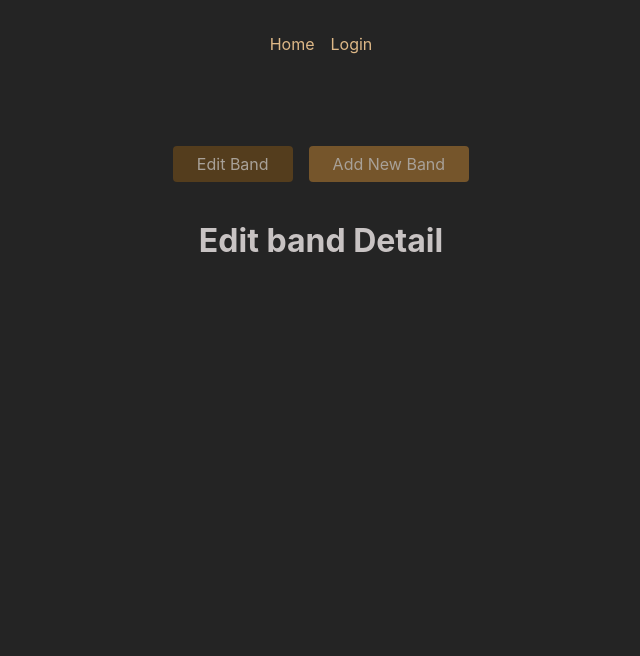
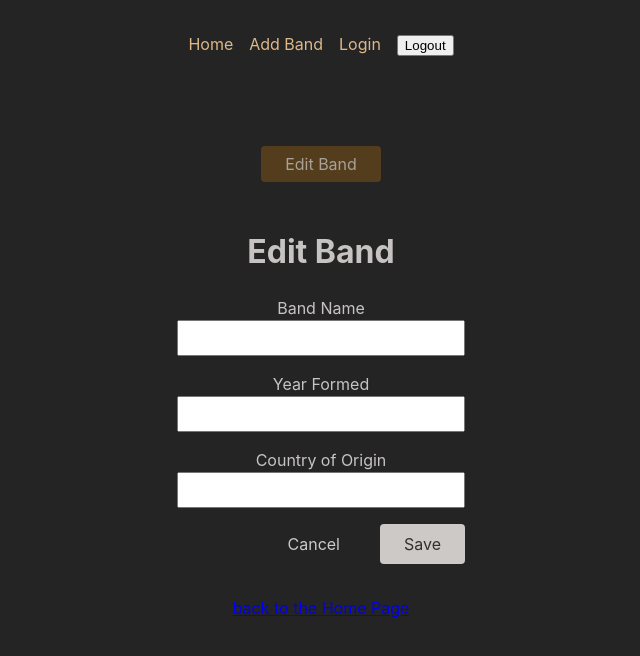
Before and after one commit to Alexit0/BandsAppReact, a React (Create React App) app: page /band/1/edit in a window 1280 px wide. Shown: the top 656 px of the page, without its empty margins (319-959 px from the left). Built offline with nearby package versions, Linux system fonts and the light colour scheme.

Commit message:
add logout functionality

```diff
--- a/src/App.js
+++ b/src/App.js
@@ -10,6 +10,7 @@ import BandsRootLayout from "./pages/BandsRoot";
 import AuthenticationPage, {
   action as authAction,
 } from "./pages/Authentication";
+import { action as logoutAction } from "./pages/Logout";
 
 const router = createBrowserRouter([
   {
@@ -17,12 +18,12 @@ const router = createBrowserRouter([
     element: <RootLayout />,
     errorElement: <ErrorPage />,
     children: [
+      { path: "auth", element: <AuthenticationPage />, action: authAction },
       {
         index: true,
         element: <HomePage />,
         loader: bandsLoader,
       },
-      { path: "auth", element: <AuthenticationPage />, action: authAction },
       {
         path: "band",
         element: <BandsRootLayout />,
@@ -31,11 +32,13 @@ const router = createBrowserRouter([
             path: ":bandName",
             element: <BandPage />,
             loader: bandDetailsLoader,
+            children: [],
           },
           { path: ":bandName/edit", element: <EditBandPage /> },
           { path: "new", element: <NewBandPage />, action: newBandAction },
         ],
       },
+      { path: "logout", action: logoutAction },
     ],
   },
 ]);
--- a/src/components/BandsNavigation.js
+++ b/src/components/BandsNavigation.js
@@ -18,7 +18,7 @@ const BandsNavigation = () => {
               Edit Band
             </NavLink>
           </li>
-          <li>
+          {/* <li>
             <NavLink
               to="new"
               className={({ isActive }) =>
@@ -27,7 +27,7 @@ const BandsNavigation = () => {
             >
               Add New Band
             </NavLink>
-          </li>
+          </li> */}
         </ul>
       </nav>
     </header>
--- a/src/components/MainNavigation.js
+++ b/src/components/MainNavigation.js
@@ -1,4 +1,4 @@
-import { NavLink } from "react-router-dom";
+import { Form, NavLink } from "react-router-dom";
 
 import classes from "./MainNavigation.module.css";
 
@@ -19,6 +19,16 @@ const MainNavigation = () => {
           </li>
           <li>
             <NavLink
+              to="/band/new"
+              className={({ isActive }) =>
+                isActive ? classes.active : undefined
+              }
+            >
+              Add Band
+            </NavLink>
+          </li>
+          <li>
+            <NavLink
               to="auth?mode=login"
               className={({ isActive }) =>
                 isActive ? classes.active : undefined
@@ -27,6 +37,11 @@ const MainNavigation = () => {
               Login
             </NavLink>
           </li>
+          <li>
+            <Form action="/logout" method="post">
+              <button>Logout</button>
+            </Form>
+          </li>
         </ul>
       </nav>
     </header>
--- a/src/components/UI/AuthForm.js
+++ b/src/components/UI/AuthForm.js
@@ -1,8 +1,15 @@
-import { Form, Link, useSearchParams, useNavigation } from "react-router-dom";
+import {
+  Form,
+  Link,
+  useSearchParams,
+  useNavigation,
+  useActionData,
+} from "react-router-dom";
 
 import classes from "./AuthForm.module.css";
 
 function AuthForm() {
+  const data = useActionData();
   const navigation = useNavigation();
   const isSubmitting = navigation.state === "submitting";
 
@@ -13,6 +20,14 @@ function AuthForm() {
     <>
       <Form method="post" className={classes.form}>
         <h1>{isLogin ? "Log in" : "Create a new user"}</h1>
+        {data && data.errors && (
+          <ul>
+            {Object.values(data.errors).map((error) => (
+              <li key={error}>{error}</li>
+            ))}
+          </ul>
+        )}
+        {data && data.message && <p>{data.message}</p>}
 
         <p>
           <label htmlFor="email">Email</label>
--- a/src/components/UI/AuthForm.module.css
+++ b/src/components/UI/AuthForm.module.css
@@ -1,6 +1,9 @@
 .form {
     max-width: 18rem;
     margin: 2rem auto;
+    border: 3px solid var(--color-primary-200);
+    border-radius: 12px;
+    padding: 12px;
   }
 
   .form label,
--- a/src/index.css
+++ b/src/index.css
@@ -1,6 +1,7 @@
 * {
   box-sizing: border-box;
 }
+
 
 :root {
   font-family: Inter, Avenir, Helvetica, Arial, sans-serif;
--- a/src/pages/Authentication.js
+++ b/src/pages/Authentication.js
@@ -36,7 +36,10 @@ export async function action({ request }) {
     throw json({ message: "Could not authenticate user." }, { status: 500 });
   }
 
-  // soon: manage that token
+  const resData = await response.json();
+  const token = resData.token;
+
+  localStorage.setItem("token", token);
 
   return redirect("/");
 }
--- a/src/pages/EditBand.js
+++ b/src/pages/EditBand.js
@@ -1,5 +1,14 @@
+import BandForm from "../components/BandForm";
+import { Link } from "react-router-dom";
+
 const EditBandPage = () => {
-  return <h1>Edit band Detail</h1>;
+  return (
+    <main>
+      <h1>Edit Band</h1>
+      <BandForm />
+      <Link to="/">back to the Home Page</Link>
+    </main>
+  );
 };
 
 export default EditBandPage;
--- a/src/pages/Error.js
+++ b/src/pages/Error.js
@@ -18,7 +18,7 @@ const ErrorPage = () => {
 
   return (
     <>
-      <MainNavigation />
+      {/* <MainNavigation /> */}
       <main>
         <h1>{title}</h1>
         <p>{message}</p>
--- /dev/null
+++ b/src/pages/Logout.js
@@ -0,0 +1,6 @@
+import { redirect } from "react-router-dom";
+
+export function action() {
+  localStorage.removeItem("token");
+  return redirect("/");
+}
--- a/src/pages/NewBand.js
+++ b/src/pages/NewBand.js
@@ -1,5 +1,6 @@
 import { json, Link, redirect } from "react-router-dom";
 import BandForm from "../components/BandForm";
+import { getAuthToken } from "../util/auth";
 
 const NewBandPage = () => {
   return (
@@ -17,8 +18,7 @@ export default NewBandPage;
 
 export async function action({ request, params }) {
   const data = await request.formData();
-  console.log(data)
-
+  console.log(data);
 
   const enteredData = {
     name: data.get("name"),
@@ -26,15 +26,17 @@ export async function action({ request, params }) {
     country_of_origin: data.get("country_of_origin"),
   };
 
+  const token = getAuthToken();
   const response = await fetch("http://localhost:5000/band/new", {
     method: "POST",
     headers: {
       "Content-type": "application/json",
+      Authorization: "Bearer " + token,
     },
     body: JSON.stringify(enteredData),
   });
 
-  console.log(response)
+  console.log(response);
 
   if (!response.ok) {
     console.log("could not save event");
--- /dev/null
+++ b/src/util/auth.js
@@ -0,0 +1,4 @@
+export function getAuthToken() {
+  const token = localStorage.getItem("token");
+  return token;
+}
```
